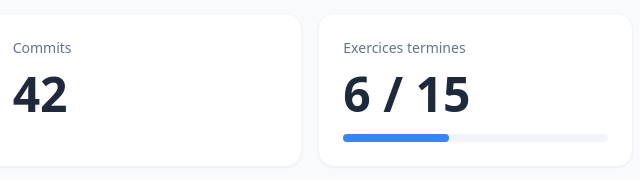
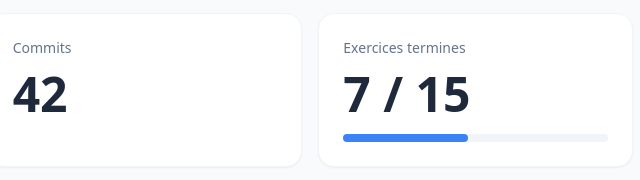
Before and after one commit to nahisdaniel/journal-de-bord, a plain HTML site: page dashboard.html in a window 1280 px wide. Shown: the part 147-327 px from the top of the page, 607-1247 px from the left. Drawn offline with nearby package versions, Linux system fonts and the light colour scheme.

Commit message:
Dashboard : exercice 7 termine

```diff
--- a/dashboard.html
+++ b/dashboard.html
@@ -31,9 +31,9 @@
         </section>
         <section class="bg-white rounded-2xl p-6 shadow-sm border border-slate-100">
           <h2 class="text-slate-500 text-sm">Exercices termines</h2>
-          <p class="text-5xl font-bold mt-3 text-slate-800">6 / 15</p>
+          <p class="text-5xl font-bold mt-3 text-slate-800">7 / 15</p>
           <div class="h-2 bg-slate-100 rounded-full mt-4">
-            <div class="h-2 bg-blue-500 rounded-full w-[40%]"></div>
+            <div class="h-2 bg-blue-500 rounded-full w-[47%]"></div>
           </div>
         </section>
       </div>
```
